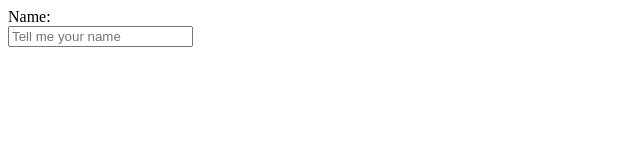
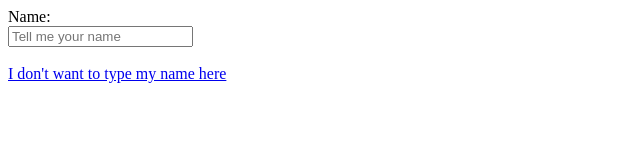
Before and after one commit to Adark-Amal/JQuery-Project, a plain HTML site: page index.html in a window 1280 px wide. Shown: the whole page, without its empty margins (0-640 px from the left). Drawn offline with Linux system fonts and the light colour scheme.

Commit message:
Added a link to our index page

```diff
--- a/index.html
+++ b/index.html
@@ -13,6 +13,9 @@
         <label>Name:</label>
         <br>
         <input type="text"id="input-name" placeholder="Tell me your name">
+        <br>
+        <br>
+        <a href="http://zenva.com">I don't want to type my name here</a>
         <div id="feedback-message"></div>
     </div>
    </div>
```
